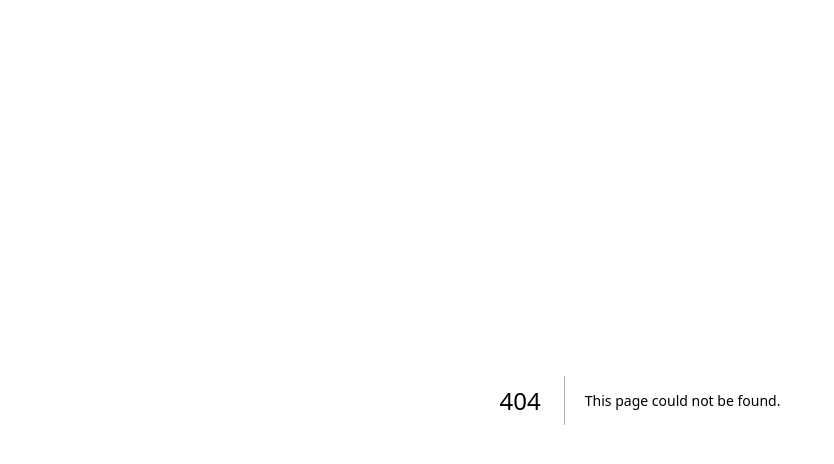
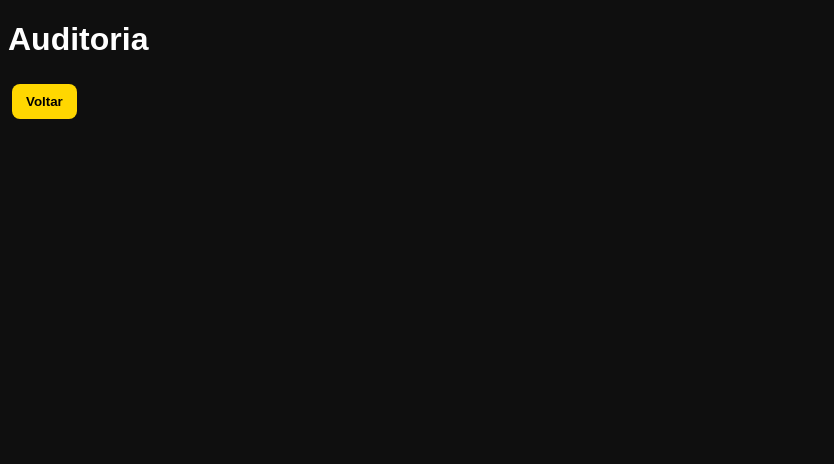
Before and after one commit to Wertco-Bombas/Wertco, a Next.js app: page /auditoria in a window 1280 px wide. Before the commit this address had no page. Shown: the top 464 px of the page, without its empty margins (0-834 px from the left). Built offline with nearby package versions, Linux system fonts and the light colour scheme.

Commit message:
Create auditoria.js

```diff
--- /dev/null
+++ b/pages/auditoria.js
@@ -0,0 +1,16 @@
+export default function Auditoria() {
+
+  return (
+    <div className="page">
+      <div className="container">
+
+        <h1>Auditoria</h1>
+
+        <button onClick={() => history.back()}>
+          Voltar
+        </button>
+
+      </div>
+    </div>
+  );
+}
```
